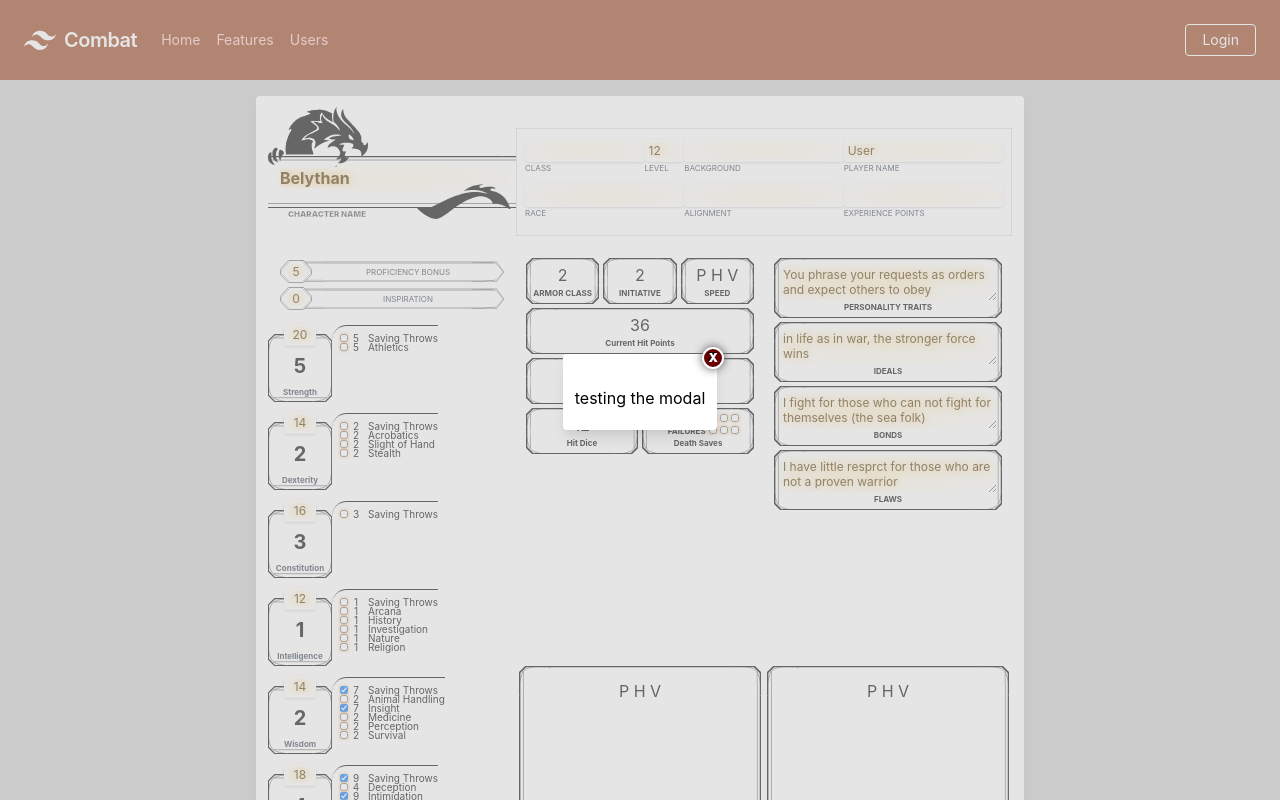
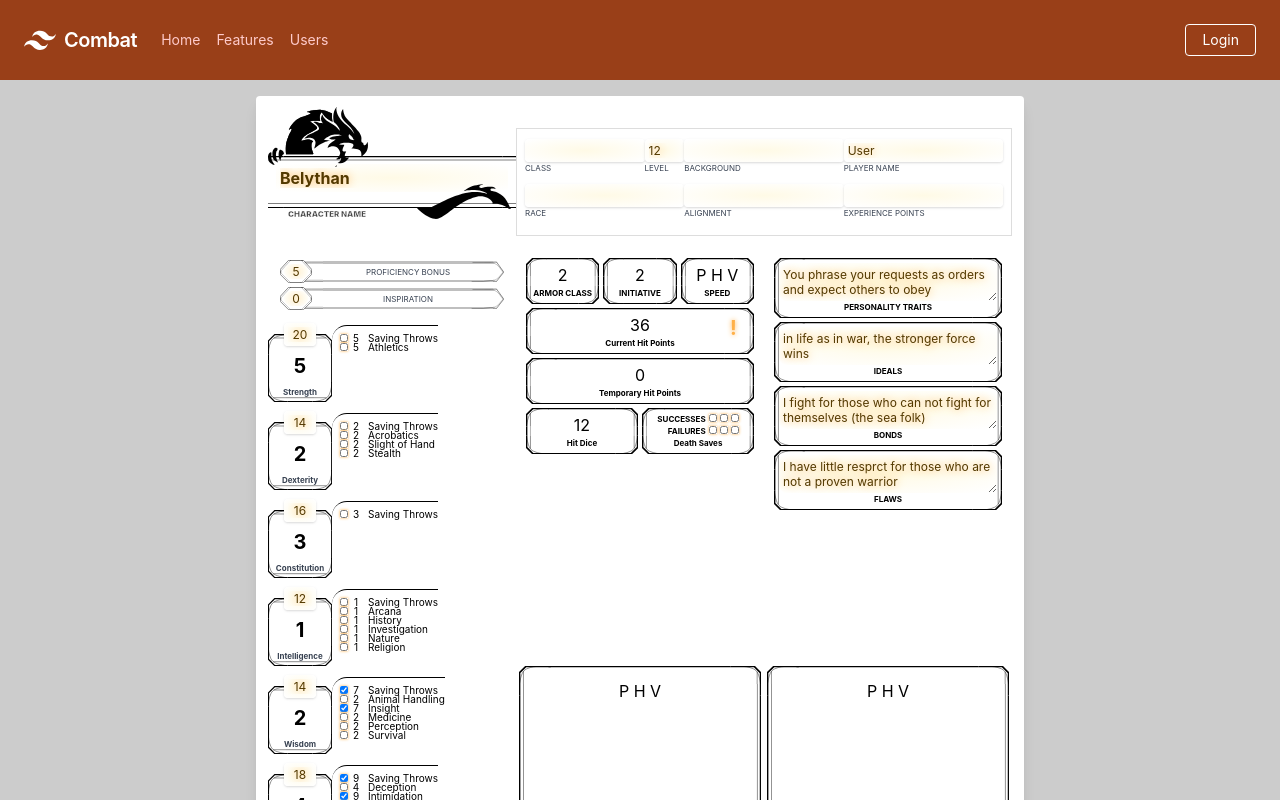
Before and after one commit to Brian-Fairbanks/combat, a React (Create React App) app in the folder client/: page /Character in a window 1280 px wide. Shown: the top 800 px of the page. Built offline with nearby package versions, Linux system fonts and the light colour scheme; no server answers.

Commit message:
Added health notification on level up - currently adding fixed ammount. - to do: have modal request your roll, or roll for you

```diff
--- a/client/src/components/CharacterSheet/index.js
+++ b/client/src/components/CharacterSheet/index.js
@@ -16,7 +16,7 @@ function CharacterSheet() {
 
   const playerclass = useRef(0);
 
-  const [modal, setModal] = useState(true);
+  const [modal, setModal] = useState(false);
 
   const [stats, setStats] = useState({
     name:"Belythan",
@@ -191,8 +191,6 @@ function CharacterSheet() {
 
     }
 
-    console.log(valsToSet);
-
     setStats((prevState) => ({
       ...prevState,
       ...valsToSet
@@ -201,6 +199,27 @@ function CharacterSheet() {
 
   // Helpers for StatUpdate
   //=================================
+
+  function increaseStatFromModal(stat, val){
+    alert("Adding Stat");
+
+    switch(stat){
+      case "hp":
+        let healthFromRolls = 0;
+
+        let hpList = stats.healthRolls;
+        hpList[hpList.length] = val;
+
+        hpList.forEach(roll => {
+          healthFromRolls+= roll;
+        })
+        let HP = healthFromRolls + (stats.conMod * stats.level);
+        setStats({...stats, healthRolls:hpList, HP});
+        break;
+      default:
+        break;
+    }
+  }
 
   function updateChecks(valsToSet, stat, statMod, data) {
     let profBoost = stats.proficiency;
@@ -525,7 +544,20 @@ function CharacterSheet() {
 
           {/* HP */}
           <div className="w-full marginFix">
-            <div className="statBorder flex flex-col items-center align-center">
+            <div className="statBorder flex flex-col items-center align-center relative">
+
+              {/* alert to roll for additional health */}
+              {stats.healthRolls.length < stats.level?
+                <div
+                  className="statChange alert"
+                  onClick={() => {increaseStatFromModal("hp", 10)}}
+                >
+                  !
+                </div>
+                :
+                  ""
+              }
+
               <div>
                 {stats.HP}
               </div>
--- a/client/src/components/CharacterSheet/styles.css
+++ b/client/src/components/CharacterSheet/styles.css
@@ -97,3 +97,110 @@ input, .input{
   -webkit-text-stroke-color: white;
   text-shadow:0px 0px 3px #fff;
 }
+
+.statChange{
+  font-weight:bold;
+  text-align:center;
+  position:absolute;
+  top:0px;
+  right:12px;
+  font-size:20px;
+  cursor:pointer;
+}
+
+.alert{
+  color:#ffb048;
+  text-shadow:0px 0px 5px #ffb048;
+  animation-delay: 2s;
+	-webkit-animation: jello-horizontal 3.5s both infinite;
+	        animation: jello-horizontal 3.5s both infinite;
+}
+
+/* Animations*/
+
+/* ----------------------------------------------
+ * Generated by Animista on 2020-9-8 12:13:52
+ * Licensed under FreeBSD License.
+ * See http://animista.net/license for more info.
+ * w: http://animista.net, t: @cssanimista
+ * ---------------------------------------------- */
+
+/**
+ * ----------------------------------------
+ * animation jello-horizontal
+ * ----------------------------------------
+ */
+ @-webkit-keyframes jello-horizontal {
+  0% {
+    -webkit-transform: scale3d(1, 1, 1);
+            transform: scale3d(1, 1, 1);
+            color:#ffb048;
+  }
+  10% {
+    -webkit-transform: scale3d(1.5, 0.45, 1);
+            transform: scale3d(1.5, 0.45, 1);
+            color:#ff7348;
+  }
+  13% {
+    -webkit-transform: scale3d(0.75, 1.25, 1);
+            transform: scale3d(0.75, 1.25, 1);
+            color:#ffCf48;
+  }
+  17% {
+    -webkit-transform: scale3d(1.15, 0.85, 1);
+            transform: scale3d(1.15, 0.85, 1);
+            color:#ff8b48;
+  }
+  21% {
+    -webkit-transform: scale3d(0.95, 1.05, 1);
+            transform: scale3d(0.95, 1.05, 1);
+            color:#ffb848;
+  }
+  24% {
+    -webkit-transform: scale3d(1.05, 0.95, 1);
+            transform: scale3d(1.05, 0.95, 1);
+            color:#ffa148;
+  }
+  35% {
+    -webkit-transform: scale3d(1, 1, 1);
+            transform: scale3d(1, 1, 1);
+            color:#ffb048;
+  }
+}
+@keyframes jello-horizontal {
+  0% {
+    -webkit-transform: scale3d(1, 1, 1);
+            transform: scale3d(1, 1, 1);
+            color:#ffb048;
+  }
+  10% {
+    -webkit-transform: scale3d(1.5, 0.45, 1);
+            transform: scale3d(1.5, 0.45, 1);
+            color:#ff7348;
+  }
+  13% {
+    -webkit-transform: scale3d(0.75, 1.25, 1);
+            transform: scale3d(0.75, 1.25, 1);
+            color:#ffCf48;
+  }
+  17% {
+    -webkit-transform: scale3d(1.15, 0.85, 1);
+            transform: scale3d(1.15, 0.85, 1);
+            color:#ff8b48;
+  }
+  21% {
+    -webkit-transform: scale3d(0.95, 1.05, 1);
+            transform: scale3d(0.95, 1.05, 1);
+            color:#ffb848;
+  }
+  24% {
+    -webkit-transform: scale3d(1.05, 0.95, 1);
+            transform: scale3d(1.05, 0.95, 1);
+            color:#ffa148;
+  }
+  35% {
+    -webkit-transform: scale3d(1, 1, 1);
+            transform: scale3d(1, 1, 1);
+            color:#ffb048;
+  }
+}
--- a/client/src/components/Modal/index.js
+++ b/client/src/components/Modal/index.js
@@ -15,7 +15,6 @@ function Modal(props) {
         <div className="modal flex justify-center align-center items-center">
           <div className="bg-white shadow-lg rounded p-3 pb-5 pt-8 mb-4 md:w-3xl max-w-3xl min-w-3xl mx-auto relative"  onClick={props.close}>
             <div className="closeButton">X</div>
-            testing the modal
             {props.content}
           </div>
         </div>
```
